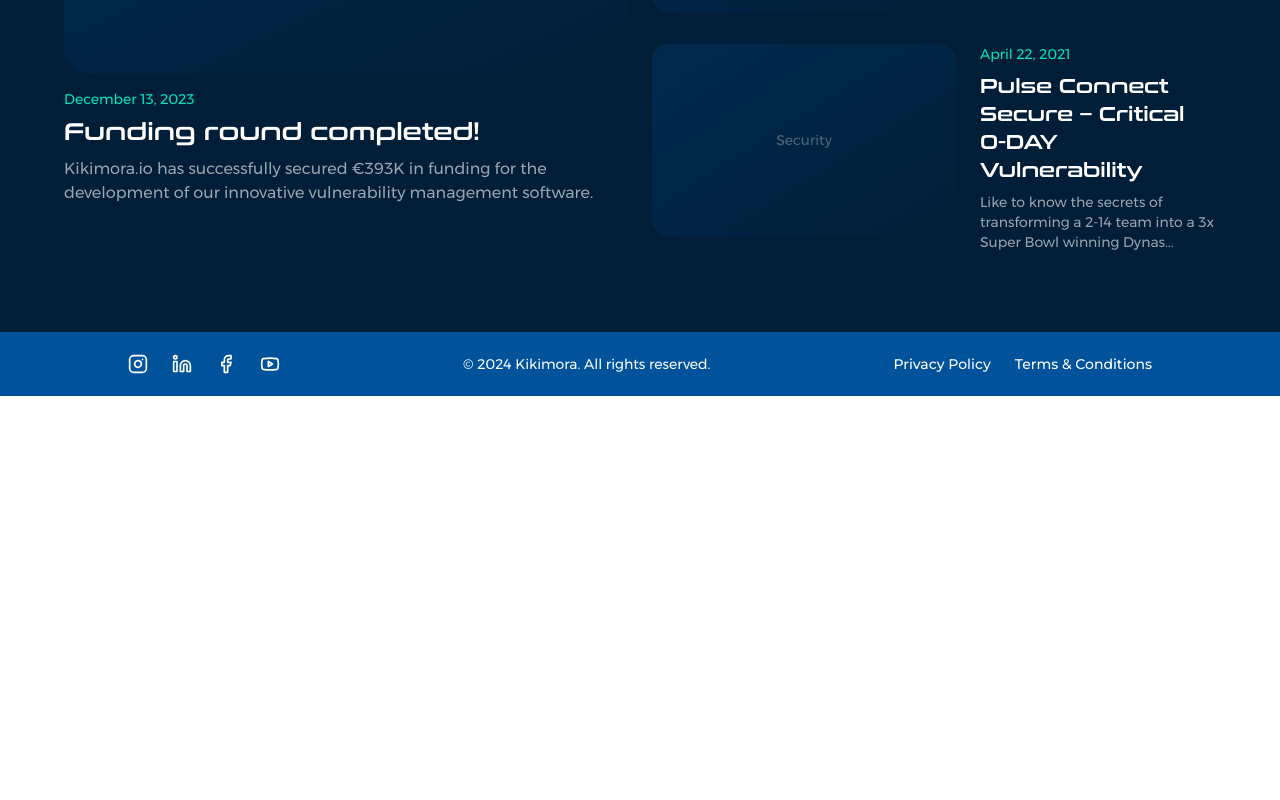
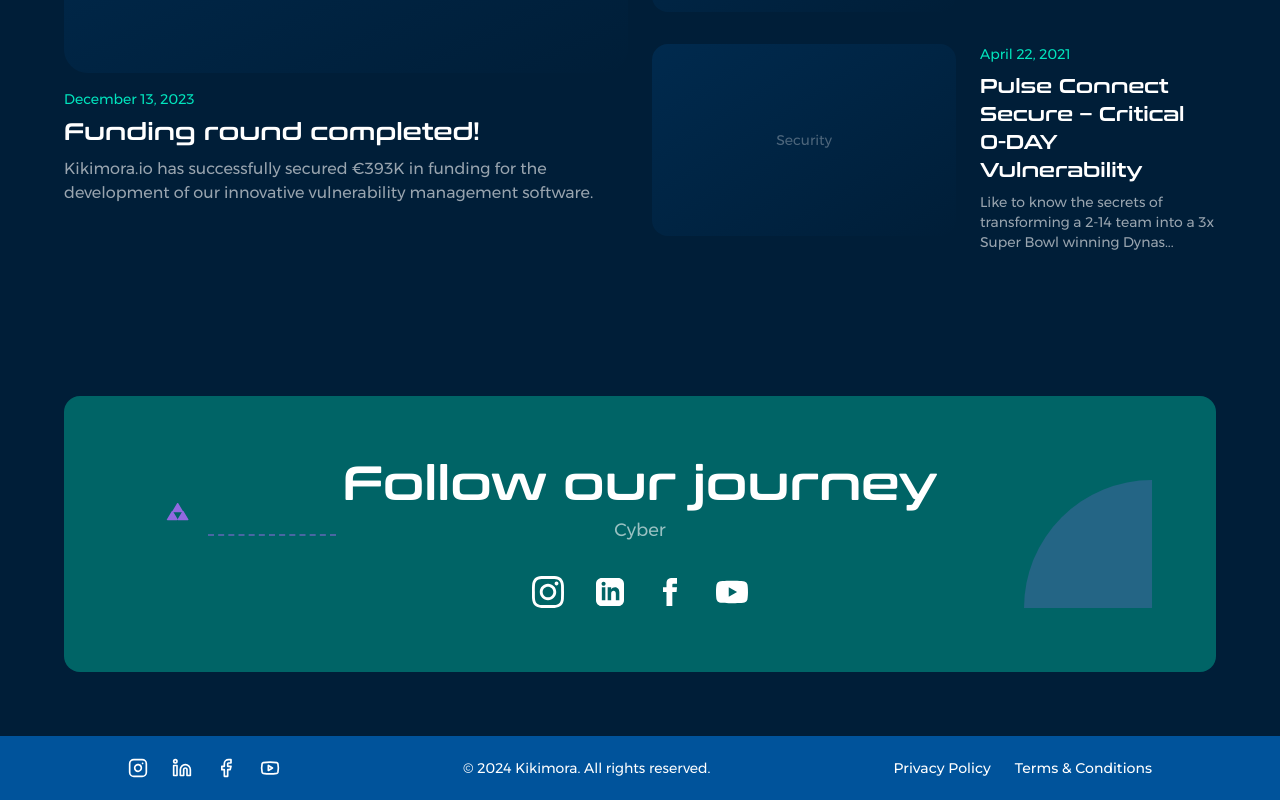
Before and after one commit to NikolaSirakov3/Kikimora-website, a React (Vite) app: page /about in a window 1280 px wide. Shown: the part 5789-6589 px from the top of the page. Before the commit the page ends 6185 px from the top, so only its background shows below. Built offline with nearby package versions, Linux system fonts and the light colour scheme.

Commit message:
Add SocialFollow component to About page for enhanced social media engagement; implement section with links to Instagram, LinkedIn, Facebook, and YouTube to improve user interaction and connectivity.

```diff
--- /dev/null
+++ b/src/components/about/SocialFollow.tsx
@@ -0,0 +1,98 @@
+import React from "react";
+
+export function SocialFollow() {
+  const socialLinks = [
+    {
+      name: "Instagram",
+      url: "#",
+      icon: (
+        <svg className="w-8 h-8" viewBox="0 0 24 24" fill="currentColor">
+          <path d="M12 2.163c3.204 0 3.584.012 4.85.07 3.252.148 4.771 1.691 4.919 4.919.058 1.265.069 1.645.069 4.849 0 3.205-.012 3.584-.069 4.849-.149 3.225-1.664 4.771-4.919 4.919-1.266.058-1.644.07-4.85.07-3.204 0-3.584-.012-4.849-.07-3.26-.149-4.771-1.699-4.919-4.92-.058-1.265-.07-1.644-.07-4.849 0-3.204.013-3.583.07-4.849.149-3.227 1.664-4.771 4.919-4.919 1.266-.057 1.645-.069 4.849-.069zm0-2.163c-3.259 0-3.667.014-4.947.072-4.358.2-6.78 2.618-6.98 6.98-.059 1.281-.073 1.689-.073 4.948 0 3.259.014 3.668.072 4.948.2 4.358 2.618 6.78 6.98 6.98 1.281.058 1.689.072 4.948.072 3.259 0 3.668-.014 4.948-.072 4.354-.2 6.782-2.618 6.979-6.98.059-1.28.073-1.689.073-4.948 0-3.259-.014-3.667-.072-4.947-.196-4.354-2.617-6.78-6.979-6.98-1.281-.059-1.69-.073-4.949-.073zm0 5.838c-3.403 0-6.162 2.759-6.162 6.162s2.759 6.163 6.162 6.163 6.162-2.759 6.162-6.163c0-3.403-2.759-6.162-6.162-6.162zm0 10.162c-2.209 0-4-1.79-4-4 0-2.209 1.791-4 4-4s4 1.791 4 4c0 2.21-1.791 4-4 4zm6.406-11.845c-.796 0-1.441.645-1.441 1.44s.645 1.44 1.441 1.44c.795 0 1.439-.645 1.439-1.44s-.644-1.44-1.439-1.44z" />
+        </svg>
+      ),
+    },
+    {
+      name: "LinkedIn",
+      url: "#",
+      icon: (
+        <svg className="w-7 h-7" viewBox="0 0 24 24" fill="currentColor">
+          <path d="M19 0h-14c-2.761 0-5 2.239-5 5v14c0 2.761 2.239 5 5 5h14c2.762 0 5-2.239 5-5v-14c0-2.761-2.238-5-5-5zm-11 19h-3v-11h3v11zm-1.5-12.268c-.966 0-1.75-.79-1.75-1.764s.784-1.764 1.75-1.764 1.75.79 1.75 1.764-.783 1.764-1.75 1.764zm13.5 12.268h-3v-5.604c0-3.368-4-3.113-4 0v5.604h-3v-11h3v1.765c1.396-2.586 7-2.777 7 2.476v6.759z" />
+        </svg>
+      ),
+    },
+    {
+      name: "Facebook",
+      url: "#",
+      icon: (
+        <svg className="w-7 h-7" viewBox="0 0 24 24" fill="currentColor">
+          <path d="M9 8h-3v4h3v12h5v-12h3.642l.358-4h-4v-1.667c0-.955.192-1.333 1.115-1.333h2.885v-5h-3.808c-3.596 0-5.192 1.583-5.192 4.615v3.385z" />
+        </svg>
+      ),
+    },
+    {
+      name: "YouTube",
+      url: "#",
+      icon: (
+        <svg className="w-8 h-8" viewBox="0 0 24 24" fill="currentColor">
+          <path d="M23.498 6.186a3.016 3.016 0 0 0-2.122-2.136C19.505 3.545 12 3.545 12 3.545s-7.505 0-9.377.505A3.017 3.017 0 0 0 .502 6.186C0 8.07 0 12 0 12s0 3.93.502 5.814a3.016 3.016 0 0 0 2.122 2.136c1.871.505 9.376.505 9.376.505s7.505 0 9.377-.505a3.015 3.015 0 0 0 2.122-2.136C24 15.93 24 12 24 12s0-3.93-.502-5.814zM9.545 15.568V8.432L15.818 12l-6.273 3.568z" />
+        </svg>
+      ),
+    },
+  ];
+
+  return (
+    <div className="w-full bg-[#001E38]">
+      <div className="flex justify-center w-full px-[5%] py-16">
+        <div className="bg-[#006466] rounded-2xl max-w-[1400px] w-full relative overflow-hidden">
+          <div className="px-16 py-16 flex flex-col items-center">
+            <div className="max-w-[1400px] w-full relative">
+              {/* Content */}
+              <div className="text-center relative z-10">
+                <h2 className="text-white font-conthrax text-5xl mb-2">
+                  Follow our journey
+                </h2>
+                <p className="text-white/60 font-montserrat text-lg mb-8">
+                  Cyber
+                </p>
+                {/* Social Links */}
+                <div className="flex justify-center items-center gap-8">
+                  {socialLinks.map((social, index) => (
+                    <a
+                      key={index}
+                      href={social.url}
+                      className="text-white hover:text-[#00E5BE] transition-colors"
+                      aria-label={social.name}
+                    >
+                      {social.icon}
+                    </a>
+                  ))}
+                </div>
+              </div>
+
+              {/* Decorative Elements */}
+              <div className="absolute left-4 top-1/2 -translate-y-1/2">
+                {/* Butterfly */}
+                <div className="w-16 h-16 text-[#B66BFF] opacity-80">
+                  <svg viewBox="0 0 24 24" fill="currentColor">
+                    <path d="M12.402 0.504587C12.4993 0.342544 12.7467 0.342544 12.844 0.504587L14.6394 3.49541C14.7367 3.65746 14.63 3.85 14.4446 3.85H10.8014C10.616 3.85 10.5093 3.65746 10.6066 3.49541L12.402 0.504587Z" />
+                    <path d="M14.402 3.50459C14.4993 3.34254 14.7467 3.34254 14.844 3.50459L16.6394 6.49541C16.7367 6.65746 16.63 6.85 16.4446 6.85H12.8014C12.616 6.85 12.5093 6.65746 12.6066 6.49541L14.402 3.50459Z" />
+                    <path d="M10.402 3.50459C10.4993 3.34254 10.7467 3.34254 10.844 3.50459L12.6394 6.49541C12.7367 6.65746 12.63 6.85 12.4446 6.85H8.80139C8.61599 6.85 8.50934 6.65746 8.60665 6.49541L10.402 3.50459Z" />
+                  </svg>
+                </div>
+                {/* Dotted Line */}
+                <div className="absolute top-1/2 left-16 w-32 border-t-2 border-dashed border-[#B66BFF] opacity-40" />
+              </div>
+
+              {/* Right Decorative Element */}
+              <div className="absolute right-0 bottom-0">
+                <div className="w-32 h-32">
+                  <div className="w-full h-full bg-[#B66BFF] opacity-20 rounded-tl-full" />
+                </div>
+              </div>
+            </div>
+          </div>
+        </div>
+      </div>
+    </div>
+  );
+}
--- a/src/pages/About.tsx
+++ b/src/pages/About.tsx
@@ -9,6 +9,7 @@ import { Investors } from "@/components/about/Investors";
 import { InvestmentCTA } from "@/components/about/InvestmentCTA";
 import { InvestorTestimonials } from "@/components/about/InvestorTestimonials";
 import { News } from "@/components/about/News";
+import { SocialFollow } from "@/components/about/SocialFollow";
 
 export function About() {
   return (
@@ -23,6 +24,7 @@ export function About() {
       <InvestmentCTA />
       <InvestorTestimonials />
       <News />
+      <SocialFollow />
       {/* Other About page components will be added here */}
     </div>
   );
```
